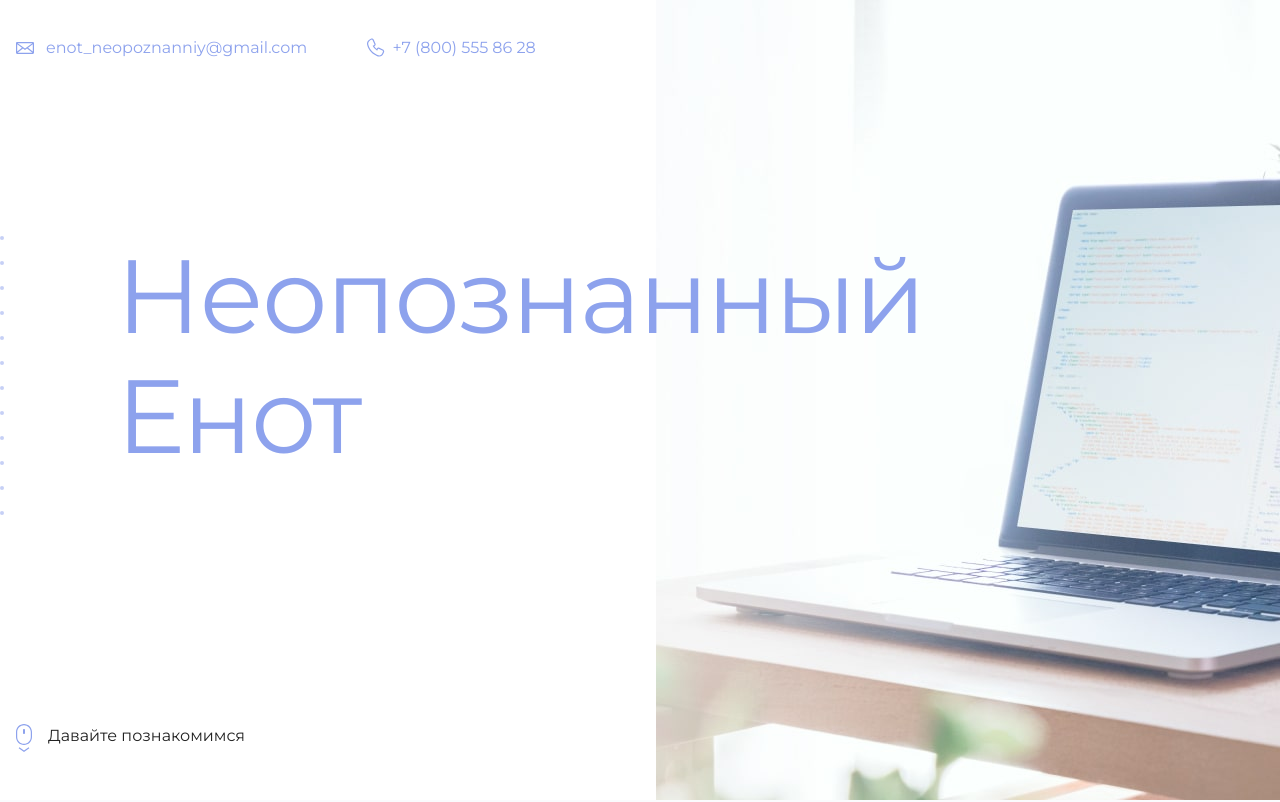
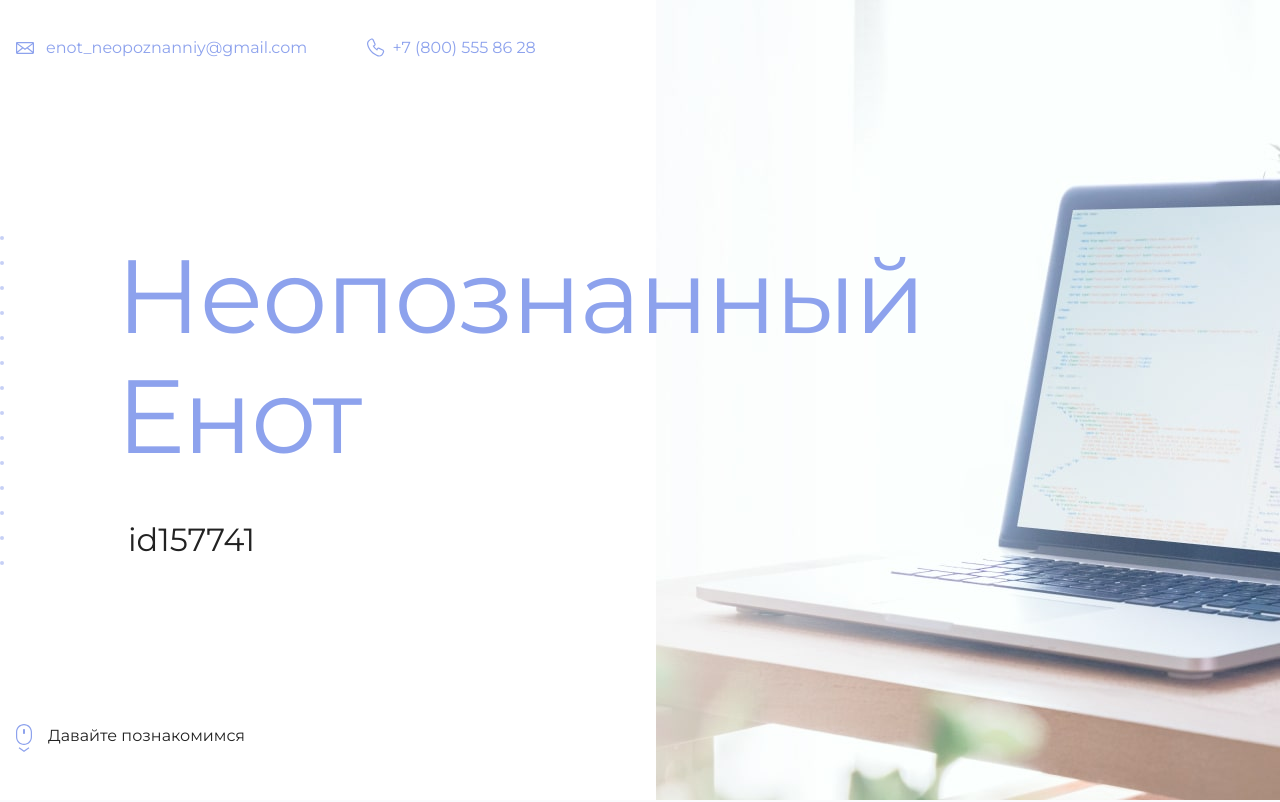
Before and after one commit to regamerwap/new_1, a plain HTML site: page index.html in a window 1280 px wide. Shown: the top 802 px of the page. Drawn offline with Linux system fonts and the light colour scheme.

Commit message:
Добавляет id

```diff
--- a/index.html
+++ b/index.html
@@ -19,7 +19,7 @@
       <section class="hero-image">
         <div class="container">
           <h1 class="heading">Неопознанный Енот</h1>
-          <p><id157741</p>
+          <p>id157741</p>
         </div>
       </section>
 
```
